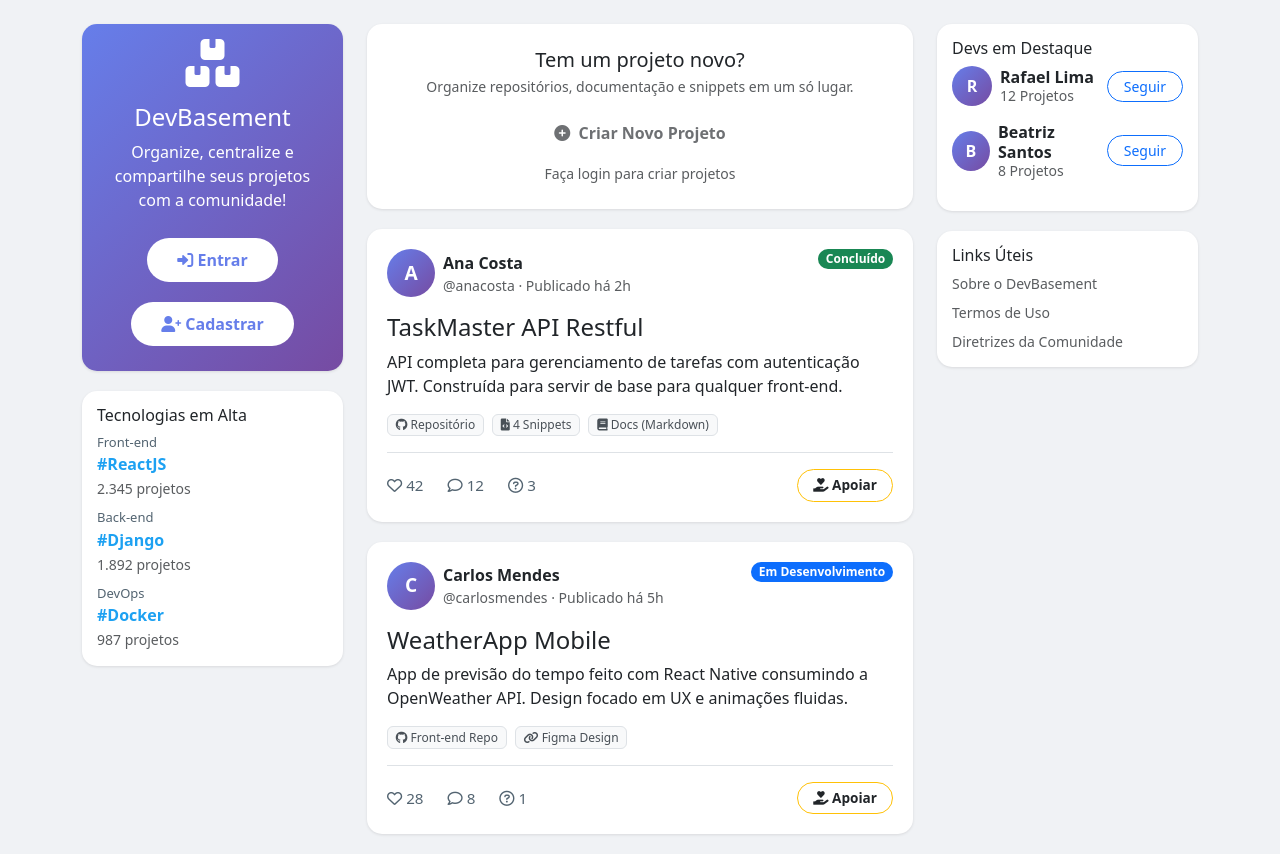
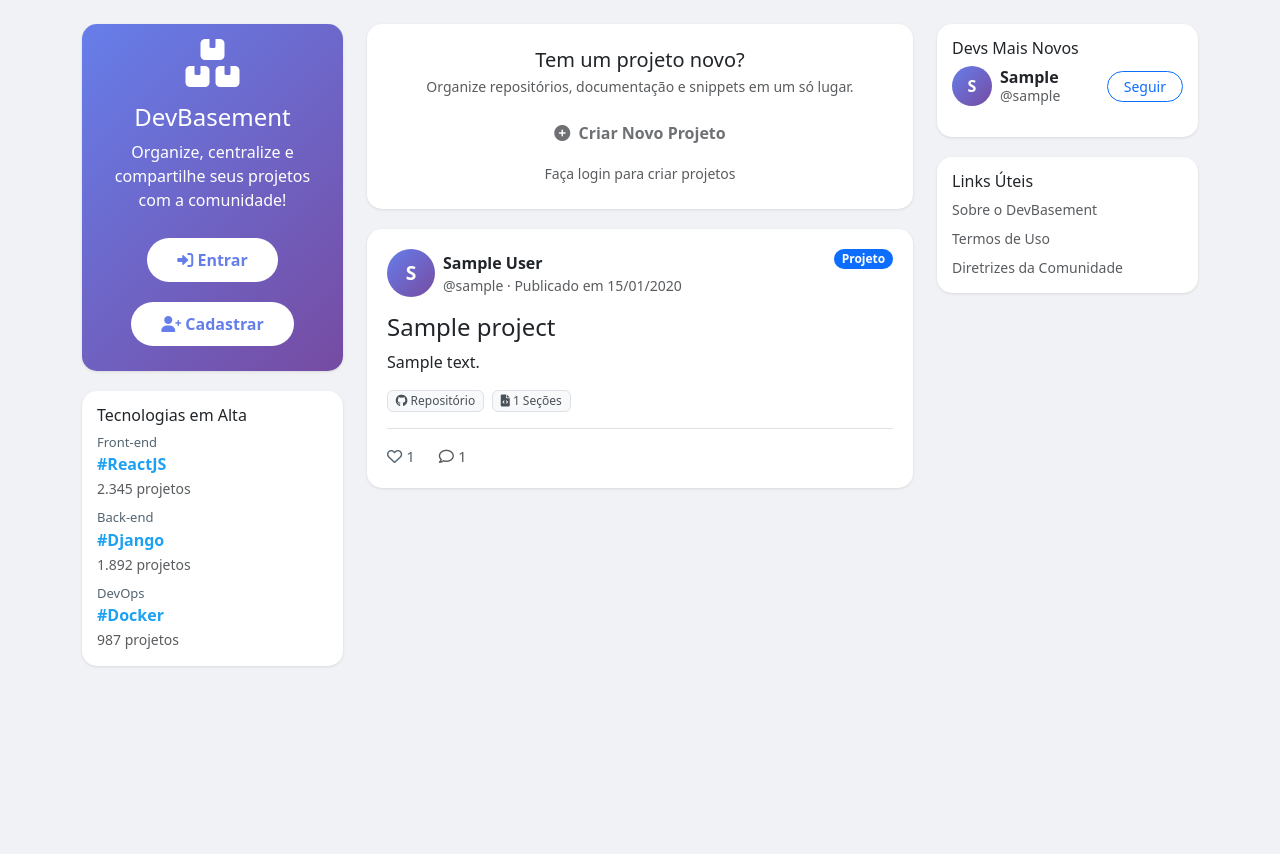
Before and after one commit to ImJotaM/DevBasement, a Django app: page / in a window 1280 px wide. After the commit the page ends 667 px from the top, so only its background shows below. Run offline with Django 5.2, Linux system fonts and the light colour scheme; tables that the repository leaves empty hold one stand-in row (values such as "Sample post").

Commit message:
feat: Working feed and home functions

```diff
--- a/accounts/urls.py
+++ b/accounts/urls.py
@@ -9,4 +9,5 @@ urlpatterns = [
     path('profile/', views.profile_view, name='profile'),
     path('profile/edit/', views.edit_profile_view, name='edit_profile'),
     path('profile/<str:username>/', views.profile_view, name='profile_detail'),
+    path('follow/<str:username>/', views.toggle_follow, name='toggle_follow')
 ]
--- /dev/null
+++ b/core/static/core/css/home.css
@@ -0,0 +1,137 @@
+body {
+    background-color: #f0f2f5;
+}
+
+.sidebar-card {
+    background: white;
+    border-radius: 15px;
+    padding: 15px;
+    margin-bottom: 20px;
+    box-shadow: 0 1px 3px rgba(0,0,0,0.1);
+}
+
+.project-card {
+    background: white;
+    border-radius: 15px;
+    padding: 20px;
+    margin-bottom: 20px;
+    box-shadow: 0 1px 3px rgba(0,0,0,0.1);
+    transition: all 0.2s ease;
+}
+
+.project-card:hover {
+    box-shadow: 0 4px 12px rgba(0,0,0,0.15);
+}
+
+.btn-primary-custom {
+    background-color: #1da1f2;
+    border: none;
+    border-radius: 30px;
+    padding: 8px 20px;
+    font-weight: bold;
+    color: white;
+}
+
+.btn-primary-custom:hover {
+    background-color: #0d8bd9;
+    color: white;
+}
+
+.trending-tag {
+    color: #1da1f2;
+    font-weight: bold;
+}
+
+.trending-topic {
+    font-size: 13px;
+    color: #536471;
+}
+
+.login-card {
+    background: linear-gradient(135deg, #667eea 0%, #764ba2 100%);
+    color: white;
+    text-align: center;
+}
+
+.login-btn {
+    background-color: white;
+    color: #667eea;
+    border: none;
+    border-radius: 30px;
+    padding: 10px 30px;
+    font-weight: bold;
+    margin: 10px;
+    transition: transform 0.2s;
+    text-decoration: none;
+    display: inline-block;
+}
+
+.login-btn:hover {
+    transform: scale(1.05);
+    color: #667eea;
+}
+
+.interaction-btn {
+    color: #536471;
+    cursor: pointer;
+    transition: color 0.2s;
+    font-size: 0.95rem;
+}
+
+.like-btn:hover { color: #e0245e; }
+.comment-btn:hover { color: #1da1f2; }
+.question-btn:hover { color: #17bf63; }
+
+.support-btn {
+    border-radius: 20px;
+    padding: 5px 15px;
+    font-size: 0.85rem;
+    font-weight: bold;
+}
+
+.item-badge {
+    background-color: #f8f9fa;
+    border: 1px solid #dee2e6;
+    color: #495057;
+    font-weight: 500;
+}
+
+.text-avatar {
+    width: 80px;
+    height: 80px;
+    background: linear-gradient(135deg, #667eea 0%, #764ba2 100%);
+    font-size: 2.5rem;
+    font-weight: bold;
+    color: white;
+    display: flex;
+    align-items: center;
+    justify-content: center;
+    border-radius: 50%;
+    margin: 0 auto;
+}
+
+.text-avatar-small {
+    width: 48px;
+    height: 48px;
+    background: linear-gradient(135deg, #667eea 0%, #764ba2 100%);
+    font-size: 1.2rem;
+    font-weight: bold;
+    color: white;
+    display: flex;
+    align-items: center;
+    justify-content: center;
+    border-radius: 50%;
+}
+
+.text-avatar-tiny {
+    width: 40px;
+    height: 40px;
+    background: linear-gradient(135deg, #667eea 0%, #764ba2 100%);
+    font-size: 1rem;
+    font-weight: bold;
+    color: white;
+    display: flex;
+    align-items: center;
+    justify-content: center;
+    border-radius: 50%;
+}
--- /dev/null
+++ b/core/static/core/js/home.js
@@ -0,0 +1,98 @@
+function getCookie(name) {
+    let cookieValue = null;
+    if (document.cookie && document.cookie !== '') {
+        const cookies = document.cookie.split(';');
+        for (let i = 0; i < cookies.length; i++) {
+            const cookie = cookies[i].trim();
+            if (cookie.substring(0, name.length + 1) === (name + '=')) {
+                cookieValue = decodeURIComponent(cookie.substring(name.length + 1));
+                break;
+            }
+        }
+    }
+    return cookieValue;
+}
+
+document.querySelectorAll('.follow-btn').forEach(button => {
+    button.addEventListener('click', function() {
+        const username = this.getAttribute('data-username');
+        const csrftoken = getCookie('csrftoken');
+
+        const url = `/accounts/follow/${username}/`;
+
+        fetch(url, {
+            method: 'POST',
+            headers: {
+                'X-CSRFToken': csrftoken,
+                'Content-Type': 'application/json'
+            }
+        })
+        .then(response => {
+            if (!response.ok) {
+                throw new Error(`Erro na requisição. Status: ${response.status}`);
+            }
+            return response.json();
+        })
+        .then(data => {
+            if (data.is_following) {
+                this.textContent = 'Seguindo';
+                this.className = 'btn btn-outline-primary btn-sm rounded-pill px-3 follow-btn';
+            } else {
+                this.textContent = 'Seguir';
+                this.className = 'btn btn-primary btn-sm rounded-pill px-3 follow-btn';
+            }
+        })
+        .catch(error => {
+            console.error('Erro detalhado:', error);
+            alert('Não foi possível processar a ação. Veja o console do desenvolvedor para mais detalhes.');
+        });
+    });
+});
+
+document.querySelectorAll('.like-btn').forEach(button => {
+    button.addEventListener('click', function() {
+        const projectId = this.getAttribute('data-project-id');
+        const csrftoken = getCookie('csrftoken');
+        const icon = this.querySelector('i');
+        const countSpan = this.querySelector('.likes-count');
+
+        if (!csrftoken) {
+            window.location.href = '/accounts/login/';
+            return;
+        }
+
+        const url = `projects/${projectId}/like/`;
+
+        fetch(url, {
+            method: 'POST',
+            headers: {
+                'X-CSRFToken': csrftoken,
+                'Content-Type': 'application/json'
+            }
+        })
+        .then(response => {
+            if (response.status === 403 || response.status === 401) {
+                window.location.href = '/accounts/login/';
+                return;
+            }
+            if (!response.ok) {
+                throw new Error(`Erro na requisição. Status: ${response.status}`);
+            }
+            return response.json();
+        })
+        .then(data => {
+            if (data) {
+                countSpan.textContent = data.likes_count;
+
+                if (data.liked) {
+                    icon.className = 'fas fa-heart text-danger';
+                } else {
+                    icon.className = 'far fa-heart';
+                }
+            }
+        })
+        .catch(error => {
+            console.error('Erro ao curtir o projeto:', error);
+        });
+    });
+});
--- a/core/templates/core/home.html
+++ b/core/templates/core/home.html
@@ -7,128 +7,8 @@
     <title>DevBasement - Projetos para Devs</title>
     <link href="https://cdn.jsdelivr.net/npm/bootstrap@5.3.0-alpha1/dist/css/bootstrap.min.css" rel="stylesheet">
     <link rel="stylesheet" href="https://cdnjs.cloudflare.com/ajax/libs/font-awesome/6.0.0/css/all.min.css">
-    <style>
-        body {
-            background-color: #f0f2f5;
-        }
-        .sidebar-card {
-            background: white;
-            border-radius: 15px;
-            padding: 15px;
-            margin-bottom: 20px;
-            box-shadow: 0 1px 3px rgba(0,0,0,0.1);
-        }
-        .project-card {
-            background: white;
-            border-radius: 15px;
-            padding: 20px;
-            margin-bottom: 20px;
-            box-shadow: 0 1px 3px rgba(0,0,0,0.1);
-            transition: all 0.2s ease;
-        }
-        .project-card:hover {
-            box-shadow: 0 4px 12px rgba(0,0,0,0.15);
-        }
-        .btn-primary-custom {
-            background-color: #1da1f2;
-            border: none;
-            border-radius: 30px;
-            padding: 8px 20px;
-            font-weight: bold;
-            color: white;
-        }
-        .btn-primary-custom:hover {
-            background-color: #0d8bd9;
-            color: white;
-        }
-        .trending-tag {
-            color: #1da1f2;
-            font-weight: bold;
-        }
-        .trending-topic {
-            font-size: 13px;
-            color: #536471;
-        }
-        .login-card {
-            background: linear-gradient(135deg, #667eea 0%, #764ba2 100%);
-            color: white;
-            text-align: center;
-        }
-        .login-btn {
-            background-color: white;
-            color: #667eea;
-            border: none;
-            border-radius: 30px;
-            padding: 10px 30px;
-            font-weight: bold;
-            margin: 10px;
-            transition: transform 0.2s;
-            text-decoration: none;
-            display: inline-block;
-        }
-        .login-btn:hover {
-            transform: scale(1.05);
-            color: #667eea;
-        }
-        .interaction-btn {
-            color: #536471;
-            cursor: pointer;
-            transition: color 0.2s;
-            font-size: 0.95rem;
-        }
-        .like-btn:hover { color: #e0245e; }
-        .comment-btn:hover { color: #1da1f2; }
-        .question-btn:hover { color: #17bf63; }
-        .support-btn {
-            border-radius: 20px;
-            padding: 5px 15px;
-            font-size: 0.85rem;
-            font-weight: bold;
-        }
-        .item-badge {
-            background-color: #f8f9fa;
-            border: 1px solid #dee2e6;
-            color: #495057;
-            font-weight: 500;
-        }
-        .text-avatar {
-            width: 80px;
-            height: 80px;
-            background: linear-gradient(135deg, #667eea 0%, #764ba2 100%);
-            font-size: 2.5rem;
-            font-weight: bold;
-            color: white;
-            display: flex;
-            align-items: center;
-            justify-content: center;
-            border-radius: 50%;
-            margin: 0 auto;
-        }
-        .text-avatar-small {
-            width: 48px;
-            height: 48px;
-            background: linear-gradient(135deg, #667eea 0%, #764ba2 100%);
-            font-size: 1.2rem;
-            font-weight: bold;
-            color: white;
-            display: flex;
-            align-items: center;
-            justify-content: center;
-            border-radius: 50%;
-        }
-        .text-avatar-tiny {
-            width: 40px;
-            height: 40px;
-            background: linear-gradient(135deg, #667eea 0%, #764ba2 100%);
-            font-size: 1rem;
-            font-weight: bold;
-            color: white;
-            display: flex;
-            align-items: center;
-            justify-content: center;
-            border-radius: 50%;
-        }
-    </style>
+
+    <link rel="stylesheet" href="{% static 'core/css/home.css' %}">
 </head>
 <body>
 
@@ -139,21 +19,21 @@
             {% if user.is_authenticated %}
                 <div class="sidebar-card text-center pb-4 pt-4">
                     <div class="mb-3">
+                        <a href="{% url 'profile' %}" class="text-decoration-none">
                             <div class="text-avatar shadow-sm">
                                 {{ user.username|make_list|first|upper }}
                             </div>
+                        </a>
                     </div>
-                    <h5 class="mb-0 fw-bold">{{ user.first_name }} {{ user.last_name }}</h5>
+                    <h5 class="mb-0 fw-bold">
+                        <a href="{% url 'profile' %}" class="text-decoration-none text-dark">{{ user.first_name }} {{ user.last_name }}</a>
+                    </h5>
                     <p class="text-muted small mb-3">@{{ user.username }}</p>
 
                     <div class="d-flex justify-content-center gap-3 mb-4">
                         <div class="text-center px-2">
                             <strong class="d-block text-dark">{{ user.projects.count }}</strong>
                             <span class="text-muted small">Projetos</span>
-                        </div>
-                        <div class="text-center px-2 border-start">
-                            <strong class="d-block text-dark">0</strong>
-                            <span class="text-muted small">Apoios</span>
                         </div>
                     </div>
 
@@ -219,111 +99,122 @@
                 {% endif %}
             </div>
 
+            {% for project in projects %}
                 <div class="project-card">
                     <div class="d-flex justify-content-between align-items-start mb-3">
                         <div class="d-flex gap-2 align-items-center">
-                        <div class="text-avatar-small">A</div>
+                            <a href="{% url 'profile_detail' project.owner.username %}" class="text-decoration-none text-white">
+                                <div class="text-avatar-small">
+                                    {{ project.owner.username|make_list|first|upper }}
+                                </div>
+                            </a>
                             <div>
-                            <strong>Ana Costa</strong>
-                            <span class="text-muted small d-block">@anacosta · Publicado há 2h</span>
+                                <strong>
+                                    <a href="{% url 'profile_detail' project.owner.username %}" class="text-decoration-none text-dark">
+                                        {{ project.owner.first_name }} {{ project.owner.last_name }}
+                                    </a>
+                                </strong>
+                                <span class="text-muted small d-block">@{{ project.owner.username }} · Publicado em {{ project.created_at|date:"d/m/Y" }}</span>
                             </div>
                         </div>
-                    <span class="badge bg-success rounded-pill">Concluído</span>
+                        <span class="badge bg-primary rounded-pill">Projeto</span>
                     </div>
 
                     <div class="mb-3">
-                    <h4 class="mb-2">TaskMaster API Restful</h4>
-                    <p class="text-dark">API completa para gerenciamento de tarefas com autenticação JWT. Construída para servir de base para qualquer front-end.</p>
+                        <h4 class="mb-2">
+                            <a href="{% url 'project_detail' project.id %}" class="text-decoration-none text-dark">
+                                {{ project.title }}
+                            </a>
+                        </h4>
+                        <p class="text-dark">{{ project.description|truncatewords:40 }}</p>
 
                         <div class="d-flex flex-wrap gap-2 mt-3">
+                            {% if project.repo_url %}
                                 <span class="badge item-badge"><i class="fab fa-github"></i> Repositório</span>
-                        <span class="badge item-badge"><i class="fas fa-file-code"></i> 4 Snippets</span>
-                        <span class="badge item-badge"><i class="fas fa-book"></i> Docs (Markdown)</span>
+                            {% endif %}
+
+                            {% if project.sections.count > 0 %}
+                                <span class="badge item-badge">
+                                    <i class="fas fa-file-code"></i> {{ project.sections.count }} Seções
+                                </span>
+                            {% endif %}
+
+                            {% if project.questions_count > 0 %}
+                                <span class="badge item-badge">
+                                    <i class="fas fa-question-circle"></i> {{ project.questions_count }} Perguntas
+                                </span>
+                            {% endif %}
+
+                            {% if project.references_count > 0 %}
+                                <span class="badge item-badge">
+                                    <i class="fas fa-bookmark"></i> {{ project.references_count }} Referências
+                                </span>
+                            {% endif %}
                         </div>
                     </div>
 
                     <div class="d-flex justify-content-between align-items-center mt-3 pt-3 border-top">
-                    <div class="d-flex gap-4">
-                        <div class="interaction-btn like-btn">
-                            <i class="far fa-heart"></i> <span>42</span>
+                        <div class="d-flex gap-4 w-100 justify-content-start">
+                            <div class="interaction-btn like-btn" data-project-id="{{ project.id }}" style="cursor: pointer;">
+                                <i class="{% if user.is_authenticated and project in user.liked_projects.all %}fas fa-heart text-danger{% else %}far fa-heart{% endif %}"></i>
+                                <span class="likes-count">{{ project.likes.count|default:0 }}</span>
                             </div>
                             <div class="interaction-btn comment-btn">
-                            <i class="far fa-comment"></i> <span>12</span>
-                        </div>
-                        <div class="interaction-btn question-btn">
-                            <i class="far fa-question-circle"></i> <span>3</span>
+                                <a href="{% url 'project_detail' project.id %}" class="text-decoration-none text-muted">
+                                    <i class="far fa-comment"></i> <span>{{ project.comments.count|default:0 }}</span>
+                                </a>
                             </div>
                         </div>
-                    <button class="btn btn-outline-warning support-btn text-dark">
-                        <i class="fas fa-hand-holding-heart"></i> Apoiar
-                    </button>
                     </div>
                 </div>
-
-            <div class="project-card">
-                <div class="d-flex justify-content-between align-items-start mb-3">
-                    <div class="d-flex gap-2 align-items-center">
-                        <div class="text-avatar-small">C</div>
-                        <div>
-                            <strong>Carlos Mendes</strong>
-                            <span class="text-muted small d-block">@carlosmendes · Publicado há 5h</span>
+            {% empty %}
+                <div class="project-card text-center py-5">
+                    <p class="text-muted mb-0">Nenhum projeto foi publicado ainda. Seja o primeiro!</p>
                 </div>
-                    </div>
-                    <span class="badge bg-primary rounded-pill">Em Desenvolvimento</span>
-                </div>
-
-                <div class="mb-3">
-                    <h4 class="mb-2">WeatherApp Mobile</h4>
-                    <p class="text-dark">App de previsão do tempo feito com React Native consumindo a OpenWeather API. Design focado em UX e animações fluidas.</p>
-
-                    <div class="d-flex flex-wrap gap-2 mt-3">
-                        <span class="badge item-badge"><i class="fab fa-github"></i> Front-end Repo</span>
-                        <span class="badge item-badge"><i class="fas fa-link"></i> Figma Design</span>
-                    </div>
-                </div>
-
-                <div class="d-flex justify-content-between align-items-center mt-3 pt-3 border-top">
-                    <div class="d-flex gap-4">
-                        <div class="interaction-btn like-btn">
-                            <i class="far fa-heart"></i> <span>28</span>
-                        </div>
-                        <div class="interaction-btn comment-btn">
-                            <i class="far fa-comment"></i> <span>8</span>
-                        </div>
-                        <div class="interaction-btn question-btn">
-                            <i class="far fa-question-circle"></i> <span>1</span>
-                        </div>
-                    </div>
-                    <button class="btn btn-outline-warning support-btn text-dark">
-                        <i class="fas fa-hand-holding-heart"></i> Apoiar
-                    </button>
-                </div>
-            </div>
+            {% endfor %}
         </div>
 
         <div class="col-md-3">
             <div class="sidebar-card">
-                <h6>Devs em Destaque</h6>
+                <h6>Devs Mais Novos</h6>
+
+                {% for recommended_user in recommended_users %}
                     <div class="d-flex justify-content-between align-items-center mb-3">
                         <div class="d-flex gap-2 align-items-center">
-                        <div class="text-avatar-tiny">R</div>
+                            <a href="{% url 'profile_detail' recommended_user.username %}" class="text-decoration-none text-white">
+                                <div class="text-avatar-tiny">
+                                    {{ recommended_user.username|make_list|first|upper }}
+                                </div>
+                            </a>
                             <div class="lh-sm">
-                            <div><strong>Rafael Lima</strong></div>
-                            <div class="small text-muted">12 Projetos</div>
+                                <div>
+                                    <strong>
+                                        <a href="{% url 'profile_detail' recommended_user.username %}" class="text-decoration-none text-dark">
+                                            {{ recommended_user.first_name|default:recommended_user.username }}
+                                        </a>
+                                    </strong>
+                                </div>
+                                <div class="small text-muted">@{{ recommended_user.username }}</div>
                             </div>
                         </div>
-                    <button class="btn btn-outline-primary btn-sm rounded-pill px-3">Seguir</button>
+
+                        {% if user.is_authenticated %}
+                            {% if recommended_user.profile in user.profile.following.all %}
+                                <button class="btn btn-outline-primary btn-sm rounded-pill px-3 follow-btn" data-username="{{ recommended_user.username }}">
+                                    Seguindo
+                                </button>
+                            {% else %}
+                                <button class="btn btn-primary btn-sm rounded-pill px-3 follow-btn" data-username="{{ recommended_user.username }}">
+                                    Seguir
+                                </button>
+                            {% endif %}
+                        {% else %}
+                            <a href="{% url 'login' %}" class="btn btn-outline-primary btn-sm rounded-pill px-3">Seguir</a>
+                        {% endif %}
                     </div>
-                <div class="d-flex justify-content-between align-items-center mb-3">
-                    <div class="d-flex gap-2 align-items-center">
-                        <div class="text-avatar-tiny">B</div>
-                        <div class="lh-sm">
-                            <div><strong>Beatriz Santos</strong></div>
-                            <div class="small text-muted">8 Projetos</div>
-                        </div>
-                    </div>
-                    <button class="btn btn-outline-primary btn-sm rounded-pill px-3">Seguir</button>
-                </div>
+                {% empty %}
+                    <p class="text-muted small mb-0">Nenhum outro usuário cadastrado.</p>
+                {% endfor %}
             </div>
 
             <div class="sidebar-card">
@@ -343,5 +234,7 @@
 </div>
 
 <script src="https://cdn.jsdelivr.net/npm/bootstrap@5.3.0-alpha1/dist/js/bootstrap.bundle.min.js"></script>
+<script src="{% static 'core/js/home.js' %}"></script>
+
 </body>
 </html>
--- a/core/views.py
+++ b/core/views.py
@@ -1,5 +1,18 @@
 from django.shortcuts import render
+from projects.models import Project
+from accounts.models import User
 
-# Create your views here.
 def home(request):
-    return render(request, 'core/home.html')
+    projects = Project.objects.all().order_by('-created_at')
+
+    recommended_users = User.objects.all().order_by('-date_joined')
+    if request.user.is_authenticated:
+        recommended_users = recommended_users.exclude(id=request.user.id)
+    recommended_users = recommended_users[:4]
+
+    context = {
+        'projects': projects,
+        'recommended_users': recommended_users,
+    }
+
+    return render(request, 'core/home.html', context)
```
Also changed, not shown: accounts/models.py (+7 -1 lines), accounts/views.py (+26 -0 lines), projects/models.py (+16 -0 lines), projects/views.py (+14 -5 lines), accounts/migrations/0002_profile_following.py (added). Lines whose indentation alone changed are shown as unchanged.
